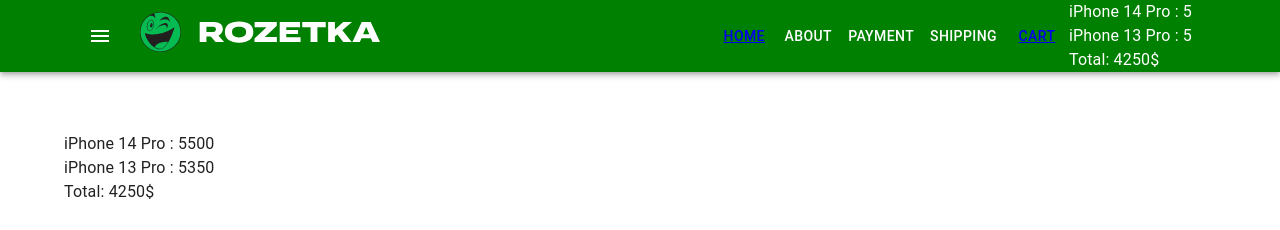
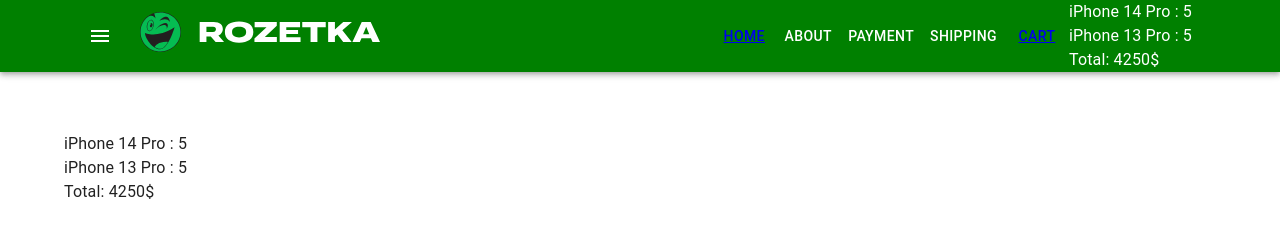
Before and after one commit to KDaniyil/React-shop-project, a React (Create React App) app: page /cart in a window 1280 px wide. Shown: the top 230 px of the page. Built offline with nearby package versions, Linux system fonts and the light colour scheme.

Commit message:
add CartProductList

```diff
--- a/src/components/CartHeader/CartHeader.tsx
+++ b/src/components/CartHeader/CartHeader.tsx
@@ -1,24 +1,14 @@
+import CartProductList from 'components/CartProductList/CartProductList'
 import CartTotal from 'components/CartTotal/CartTotal'
 import { ProductsInCart } from 'container/App/App'
-import productsArray, { getProductsObject, Product } from 'utils/productsArray'
+
 type Props = {
     productsInCart: ProductsInCart
-    productsObject?: {
-        [id: number]: Product
-    }
 }
-function CartHeader({
-    productsInCart,
-    productsObject = getProductsObject(productsArray),
-}: Props) {
+function CartHeader({ productsInCart }: Props) {
     return (
         <div>
-            {Object.keys(productsInCart).map((productId) => (
-                <div key={productId}>
-                    {productsObject[parseInt(productId)].title} :{' '}
-                    {productsInCart[parseInt(productId)]}
-                </div>
-            ))}
+            <CartProductList productsInCart={productsInCart} />
             <CartTotal productsInCart={productsInCart} />
         </div>
     )
--- /dev/null
+++ b/src/components/CartProductList/CartProductList.tsx
@@ -0,0 +1,25 @@
+import { ProductsInCart } from 'container/App/App'
+import productsArray, { getProductsObject, Product } from 'utils/productsArray'
+
+type Props = {
+    productsInCart: ProductsInCart
+    productsObject?: {
+        [id: number]: Product
+    }
+}
+const CartProductList = ({
+    productsInCart,
+    productsObject = getProductsObject(productsArray),
+}: Props) => {
+    return (
+        <div>
+            {Object.keys(productsInCart).map((productId) => (
+                <div key={productId}>
+                    {productsObject[parseInt(productId)].title} :{' '}
+                    {productsInCart[parseInt(productId)]}
+                </div>
+            ))}
+        </div>
+    )
+}
+export default CartProductList
--- a/src/pages/Cart/CartPage.tsx
+++ b/src/pages/Cart/CartPage.tsx
@@ -1,28 +1,14 @@
+import CartProductList from 'components/CartProductList/CartProductList'
 import CartTotal from 'components/CartTotal/CartTotal'
 import { ProductsInCart } from 'container/App/App'
-import productsArray, { getProductsObject, Product } from 'utils/productsArray'
 
 type Props = {
     productsInCart: ProductsInCart
-    productsObject?: {
-        [id: number]: Product
-    }
 }
-const CartPage = ({
-    productsInCart,
-    productsObject = getProductsObject(productsArray),
-}: Props) => {
+const CartPage = ({ productsInCart }: Props) => {
     return (
         <div>
-            <div>
-                {Object.keys(productsInCart).map((productId) => (
-                    <div key={productId}>
-                        {productsObject[parseInt(productId)].title} :{' '}
-                        {productsInCart[parseInt(productId)]}
-                        {productsObject[parseInt(productId)].price}
-                    </div>
-                ))}
-            </div>
+            <CartProductList productsInCart={productsInCart} />
             <CartTotal productsInCart={productsInCart} />
         </div>
     )
```
